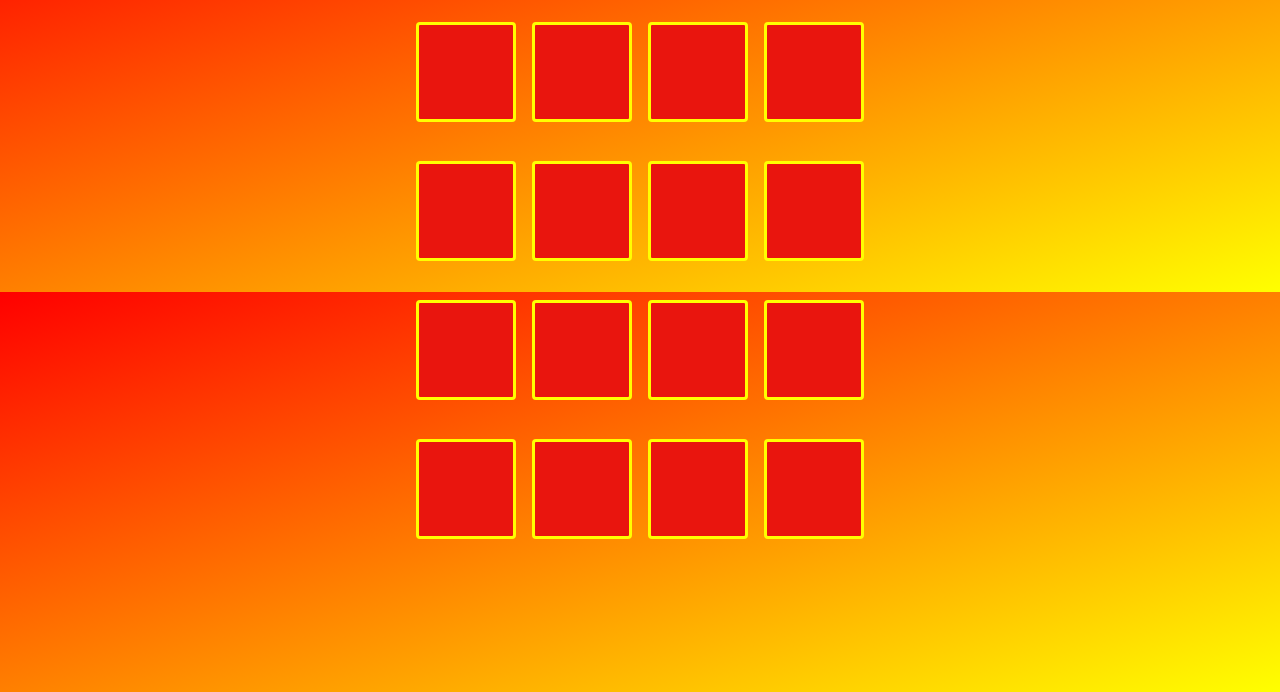
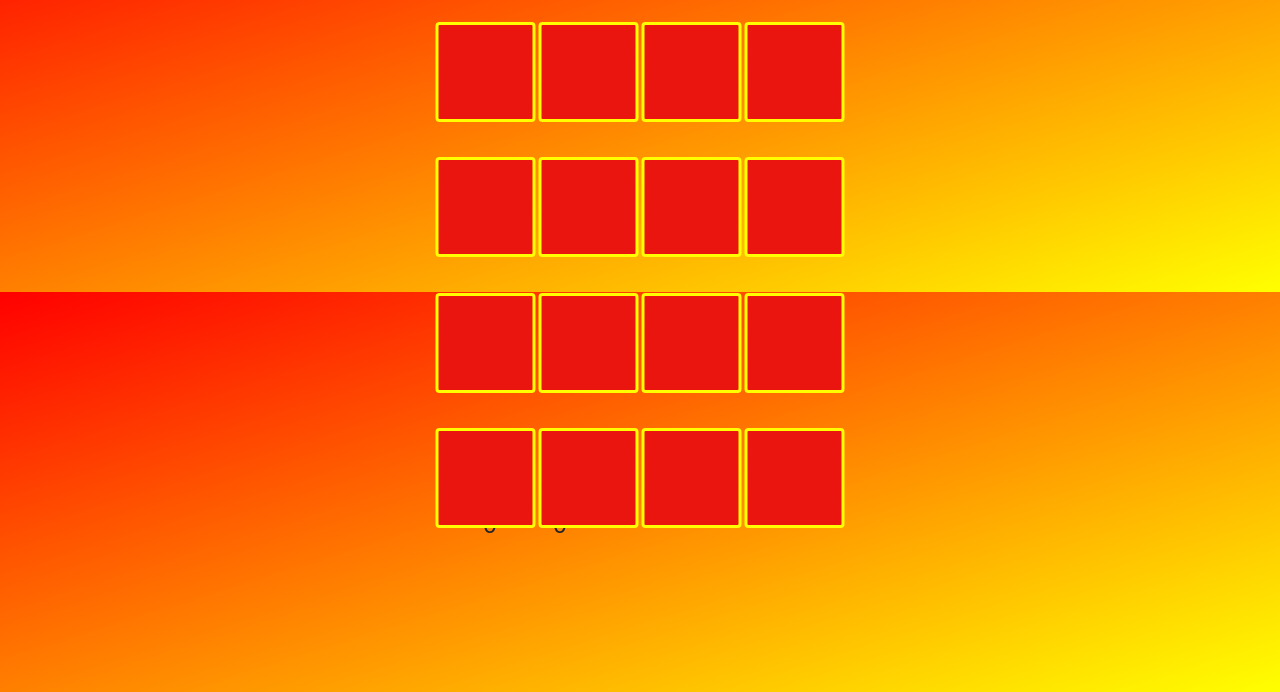
Before and after one commit to A-Gr33n/Milestone-Project-2-, a plain HTML site: page game.html in a window 1280 px wide. Shown: the part 108-800 px from the top of the page. Drawn offline with nearby package versions, Linux system fonts and the light colour scheme.

Commit message:
readjusted card position

```diff
--- a/assets/css/styles.css
+++ b/assets/css/styles.css
@@ -54,8 +54,8 @@ body{
     font-family: Arial;
     font-size: 150%;
     position:relative;
-    top:620px;
-    left:-200px;
+    top:615px;
+    left:-150px;
     }
 
 .score-text{
@@ -63,7 +63,7 @@ body{
     font-size: 100%;
     position:relative;
     top:565px;
-    left:-200px;
+    left:-150px;
     }
 
 #moves-count{
@@ -115,9 +115,8 @@ body{
 #game-container{
     display: grid;
     grid-template-columns: repeat(3, auto) 1fr;
-    grid-gap: 10px;
-    row-gap: 10px;
-    grid-gap: 1em;
+    grid-column-gap: 3px;
+    grid-row-gap: 1px;
     position:relative;
     bottom:-140px;
     }
```
